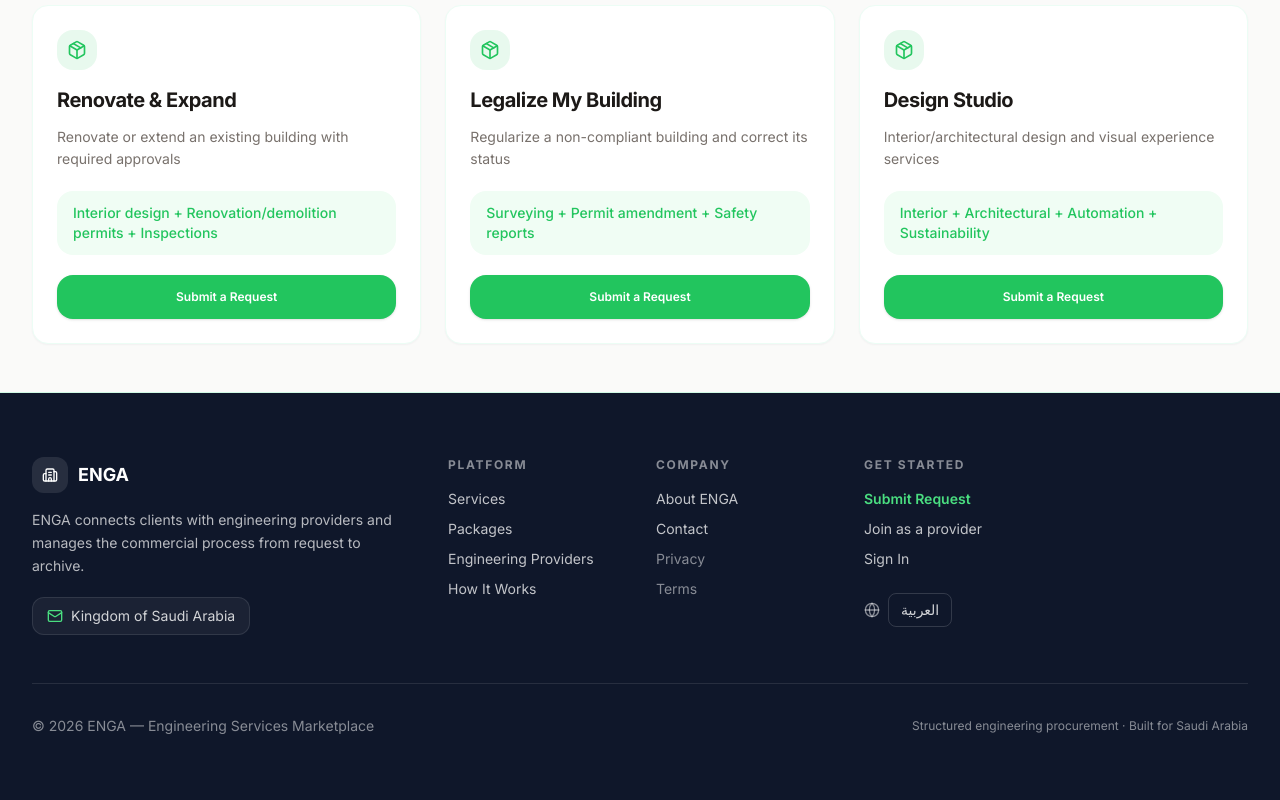
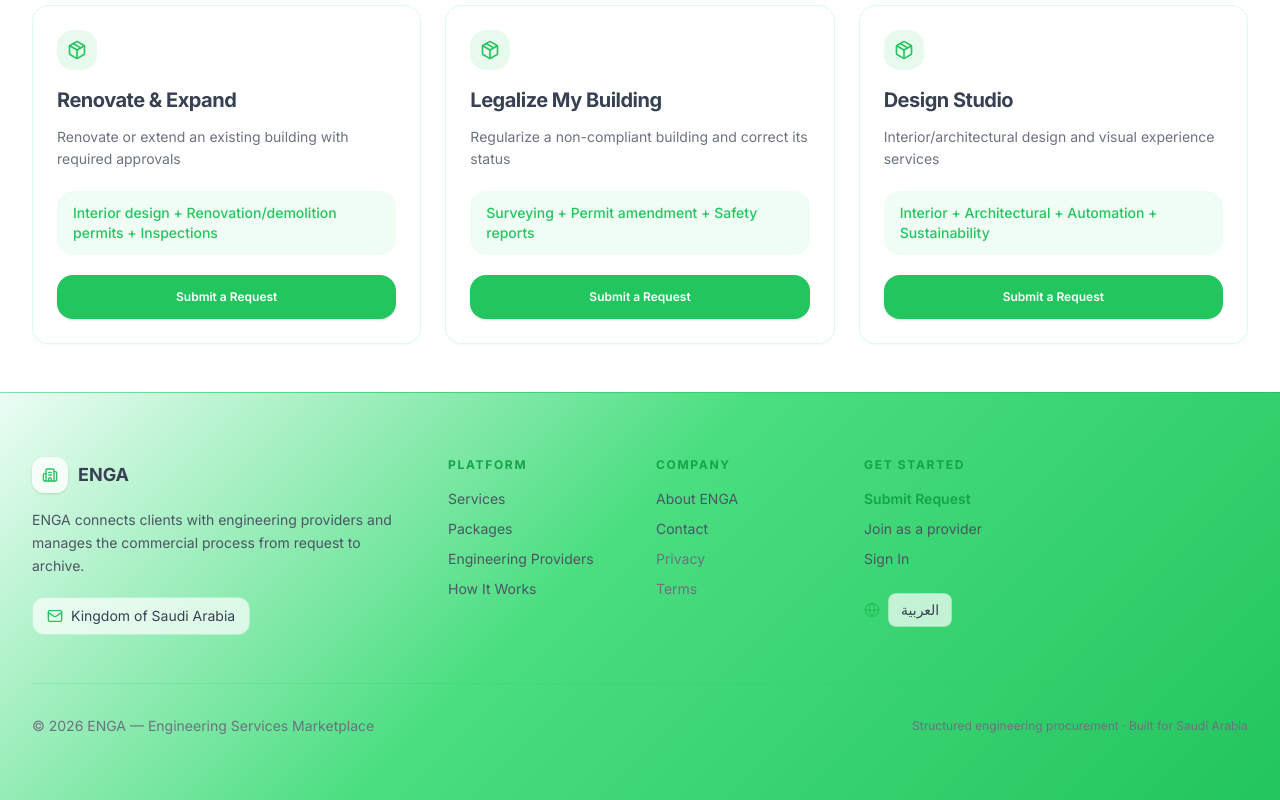
Before and after one commit to artur915/ENGA_dartek, a Next.js app: page /en/packages in a window 1280 px wide. Shown: the part 673-1473 px from the top of the page. Built offline with nearby package versions, Linux system fonts and the light colour scheme; no server answers.

Commit message:
feat: Change the color of the project

```diff
--- a/src/app/globals.css
+++ b/src/app/globals.css
@@ -1,9 +1,9 @@
 @import "tailwindcss";
 
 :root {
-  --background: #fafaf9;
-  --foreground: #1c1917;
-  --navy: #0f172a;
+  --background: #ffffff;
+  --foreground: #374151;
+  --navy: #15803d;
   --primary: #22c55e;
   --primary-light: #4ade80;
   --primary-dark: #16a34a;
@@ -12,21 +12,21 @@
   --surface: #ffffff;
   --surface-muted: #f0fdf4;
   --surface-elevated: #ffffff;
-  --landing-bg: #fafaf9;
+  --landing-bg: #ffffff;
   --landing-muted: #ecfdf5;
-  --landing-navy: #0f172a;
-  --border: #d1fae5;
-  --border-subtle: #ecfdf5;
-  --muted: #78716c;
-  --muted-foreground: #57534e;
+  --landing-navy: #22c55e;
+  --border: #bbf7d0;
+  --border-subtle: #dcfce7;
+  --muted: #6b7280;
+  --muted-foreground: #4b5563;
   --success: #22c55e;
-  --warning: #d97706;
-  --danger: #dc2626;
+  --warning: #f59e0b;
+  --danger: #ef4444;
   --ring: rgba(34, 197, 94, 0.35);
-  --shadow-sm: 0 1px 2px rgba(15, 23, 42, 0.04);
-  --shadow-md: 0 4px 20px rgba(15, 23, 42, 0.06);
-  --shadow-lg: 0 16px 48px rgba(15, 23, 42, 0.08);
-  --shadow-soft: 0 8px 32px rgba(15, 23, 42, 0.05);
+  --shadow-sm: 0 1px 2px rgba(34, 197, 94, 0.06);
+  --shadow-md: 0 4px 20px rgba(34, 197, 94, 0.08);
+  --shadow-lg: 0 16px 48px rgba(34, 197, 94, 0.1);
+  --shadow-soft: 0 8px 32px rgba(34, 197, 94, 0.07);
   --radius-sm: 0.375rem;
   --radius-md: 0.5rem;
   --radius-lg: 0.75rem;
@@ -165,11 +165,11 @@
   }
 
   .gradient-primary {
-    background: linear-gradient(135deg, var(--navy) 0%, #1e293b 100%);
+    background: linear-gradient(135deg, var(--primary-light) 0%, var(--primary) 55%, var(--primary-dark) 100%);
   }
 
   .gradient-accent {
-    background: linear-gradient(135deg, var(--primary-light) 0%, var(--primary) 100%);
+    background: linear-gradient(135deg, #ecfdf5 0%, var(--primary-light) 45%, var(--primary) 100%);
   }
 
   .gradient-subtle {
--- a/src/components/landing/HeroProductPreview.tsx
+++ b/src/components/landing/HeroProductPreview.tsx
@@ -13,7 +13,7 @@ export function HeroProductPreview() {
 
   return (
     <div className="surface-panel overflow-hidden shadow-elevated">
-      <div className="border-b border-border-subtle bg-navy px-5 py-4 text-white">
+      <div className="border-b border-primary/15 bg-primary px-5 py-4 text-white">
         <div className="flex items-start justify-between gap-3">
           <div>
             <p className="text-[10px] font-bold uppercase tracking-[0.14em] text-white/50">
--- a/src/components/landing/WorkflowSection.tsx
+++ b/src/components/landing/WorkflowSection.tsx
@@ -48,7 +48,7 @@ export function WorkflowSection() {
                   aria-expanded={isOpen}
                   aria-controls={`workflow-panel-${key}`}
                 >
-                  <span className="flex h-10 w-10 items-center justify-center rounded-lg bg-navy text-sm font-bold text-white">
+                  <span className="flex h-10 w-10 items-center justify-center rounded-lg bg-primary text-sm font-bold text-white">
                     {i + 1}
                   </span>
                   <span className="mt-4 flex items-center gap-2">
@@ -102,7 +102,7 @@ export function WorkflowSection() {
                 aria-expanded={isOpen}
                 aria-controls={`workflow-mobile-${key}`}
               >
-                <span className="flex h-10 w-10 shrink-0 items-center justify-center rounded-lg bg-navy text-sm font-bold text-white">
+                <span className="flex h-10 w-10 shrink-0 items-center justify-center rounded-lg bg-primary text-sm font-bold text-white">
                   {i + 1}
                 </span>
                 <span className="min-w-0 flex-1">
--- a/src/components/layout/Footer.tsx
+++ b/src/components/layout/Footer.tsx
@@ -13,66 +13,66 @@ export function Footer() {
   const otherLocale = locale === "en" ? "ar" : "en";
 
   return (
-    <footer className="mt-auto border-t border-border bg-navy text-white">
+    <footer className="mt-auto border-t border-primary/20 gradient-accent text-foreground">
       <div className="container-app py-14 lg:py-16">
         <div className="grid gap-10 md:grid-cols-2 lg:grid-cols-12 lg:gap-8">
           <div className="lg:col-span-4">
             <div className="flex items-center gap-2.5">
-              <div className="flex h-9 w-9 items-center justify-center rounded-lg bg-white/10">
-                <Building2 className="h-4 w-4" />
-              </div>
-              <span className="text-lg font-bold">{t("appName")}</span>
+            <div className="flex h-9 w-9 items-center justify-center rounded-lg bg-white/80 text-primary shadow-sm">
+              <Building2 className="h-4 w-4" />
             </div>
-            <p className="mt-4 max-w-sm text-sm leading-relaxed text-white/70">{tf("description")}</p>
-            <div className="mt-5 inline-flex items-center gap-2 rounded-lg border border-white/10 bg-white/5 px-3.5 py-2 text-sm text-white/80">
-              <Mail className="h-4 w-4 text-primary-light" />
+            <span className="text-lg font-bold">{t("appName")}</span>
+          </div>
+          <p className="mt-4 max-w-sm text-sm leading-relaxed text-muted-foreground">{tf("description")}</p>
+          <div className="mt-5 inline-flex items-center gap-2 rounded-lg border border-primary/20 bg-white/70 px-3.5 py-2 text-sm text-foreground">
+            <Mail className="h-4 w-4 text-primary" />
               {tf("region")}
             </div>
           </div>
 
           <div className="lg:col-span-2">
-            <h4 className="text-xs font-bold uppercase tracking-[0.14em] text-white/50">{tf("platform")}</h4>
-            <ul className="mt-4 space-y-2.5 text-sm text-white/75">
-              <li><Link href="/services" className="transition-colors hover:text-white">{t("services")}</Link></li>
-              <li><Link href="/packages" className="transition-colors hover:text-white">{t("packages")}</Link></li>
-              <li><Link href="/agencies" className="transition-colors hover:text-white">{t("engineeringProviders")}</Link></li>
-              <li><a href="#how-it-works" className="transition-colors hover:text-white">{t("howItWorks")}</a></li>
+            <h4 className="text-xs font-bold uppercase tracking-[0.14em] text-primary-dark">{tf("platform")}</h4>
+            <ul className="mt-4 space-y-2.5 text-sm text-muted-foreground">
+              <li><Link href="/services" className="transition-colors hover:text-primary-dark">{t("services")}</Link></li>
+              <li><Link href="/packages" className="transition-colors hover:text-primary-dark">{t("packages")}</Link></li>
+              <li><Link href="/agencies" className="transition-colors hover:text-primary-dark">{t("engineeringProviders")}</Link></li>
+              <li><a href="#how-it-works" className="transition-colors hover:text-primary-dark">{t("howItWorks")}</a></li>
             </ul>
           </div>
 
           <div className="lg:col-span-2">
-            <h4 className="text-xs font-bold uppercase tracking-[0.14em] text-white/50">{tf("company")}</h4>
-            <ul className="mt-4 space-y-2.5 text-sm text-white/75">
-              <li><Link href="/#benefits-clients" className="transition-colors hover:text-white">{tf("about")}</Link></li>
-              <li><a href="mailto:hello@enga.sa" className="transition-colors hover:text-white">{tf("contact")}</a></li>
-              <li><span className="text-white/50">{tf("privacy")}</span></li>
-              <li><span className="text-white/50">{tf("terms")}</span></li>
+            <h4 className="text-xs font-bold uppercase tracking-[0.14em] text-primary-dark">{tf("company")}</h4>
+            <ul className="mt-4 space-y-2.5 text-sm text-muted-foreground">
+              <li><Link href="/#benefits-clients" className="transition-colors hover:text-primary-dark">{tf("about")}</Link></li>
+              <li><a href="mailto:hello@enga.sa" className="transition-colors hover:text-primary-dark">{tf("contact")}</a></li>
+              <li><span className="text-muted">{tf("privacy")}</span></li>
+              <li><span className="text-muted">{tf("terms")}</span></li>
             </ul>
           </div>
 
           <div className="lg:col-span-4">
-            <h4 className="text-xs font-bold uppercase tracking-[0.14em] text-white/50">{t("getStarted")}</h4>
-            <ul className="mt-4 space-y-2.5 text-sm text-white/75">
+            <h4 className="text-xs font-bold uppercase tracking-[0.14em] text-primary-dark">{t("getStarted")}</h4>
+            <ul className="mt-4 space-y-2.5 text-sm text-muted-foreground">
               <li>
-                <Link href="/client/requests/new" className="font-semibold text-primary-light transition-colors hover:text-white">
+                <Link href="/client/requests/new" className="font-semibold text-primary-dark transition-colors hover:text-primary">
                   {t("submitRequest")}
                 </Link>
               </li>
               <li>
-                <Link href="/auth/sign-up?role=agency_owner" className="transition-colors hover:text-white">
+                <Link href="/auth/sign-up?role=agency_owner" className="transition-colors hover:text-primary-dark">
                   {tf("joinProvider")}
                 </Link>
               </li>
               <li>
-                <Link href="/auth/sign-in" className="transition-colors hover:text-white">{t("signIn")}</Link>
+                <Link href="/auth/sign-in" className="transition-colors hover:text-primary-dark">{t("signIn")}</Link>
               </li>
             </ul>
             <div className="mt-6 flex items-center gap-2">
-              <Globe className="h-4 w-4 text-white/50" />
+              <Globe className="h-4 w-4 text-primary" />
               <Link
                 href="/"
                 locale={otherLocale}
-                className="rounded-md border border-white/15 px-3 py-1.5 text-sm font-medium text-white/80 transition-colors hover:border-white/30 hover:text-white"
+                className="rounded-md border border-primary/25 bg-white/70 px-3 py-1.5 text-sm font-medium text-foreground transition-colors hover:border-primary/40 hover:text-primary-dark"
               >
                 {localeNames[otherLocale]}
               </Link>
@@ -80,7 +80,7 @@ export function Footer() {
           </div>
         </div>
 
-        <div className="mt-12 flex flex-col items-center justify-between gap-3 border-t border-white/10 pt-8 text-sm text-white/50 sm:flex-row">
+        <div className="mt-12 flex flex-col items-center justify-between gap-3 border-t border-primary/20 pt-8 text-sm text-muted sm:flex-row">
           <p>{tf("copyright")}</p>
           <p className="text-xs">{tf("tagline")}</p>
         </div>
--- a/src/components/layout/HeaderClient.tsx
+++ b/src/components/layout/HeaderClient.tsx
@@ -35,7 +35,7 @@ export function HeaderClient({ profile }: { profile: Profile | null }) {
     <header className="sticky top-0 z-50 border-b border-border/80 bg-surface/95 backdrop-blur-md">
       <div className="container-app flex h-14 items-center justify-between gap-4 lg:h-16">
         <Link href="/" className="group flex shrink-0 items-center gap-2.5">
-          <div className="flex h-9 w-9 items-center justify-center rounded-lg bg-navy text-white shadow-sm">
+          <div className="flex h-9 w-9 items-center justify-center rounded-lg bg-primary text-white shadow-sm">
             <Building2 className="h-4 w-4" />
           </div>
           <span className="text-base font-bold tracking-tight text-navy">{t("appName")}</span>
```
Also changed, not shown: src/components/landing/LandingSection.tsx (+6 -6 lines), src/components/landing/ProviderBenefitsSection.tsx (+4 -9 lines), src/components/layout/AuthShell.tsx (+4 -4 lines).
